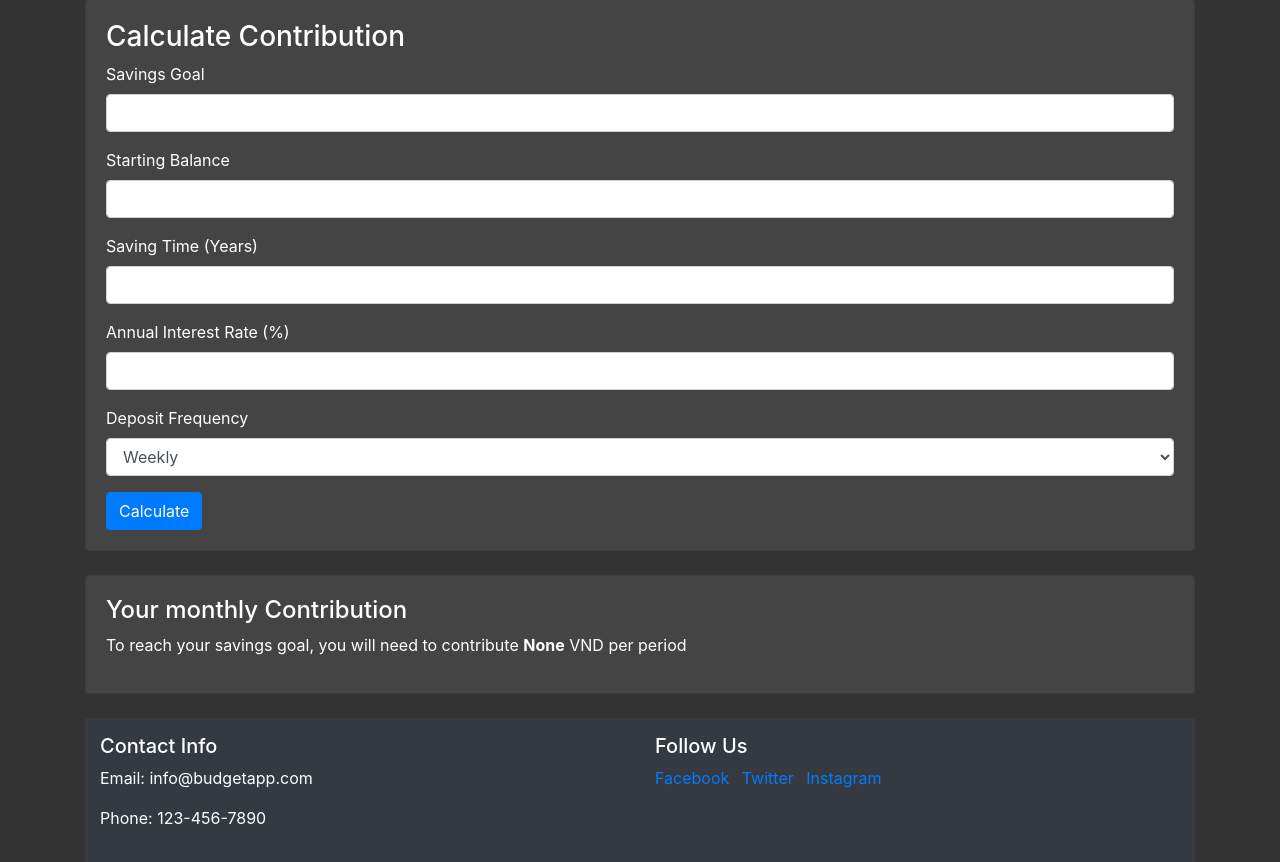
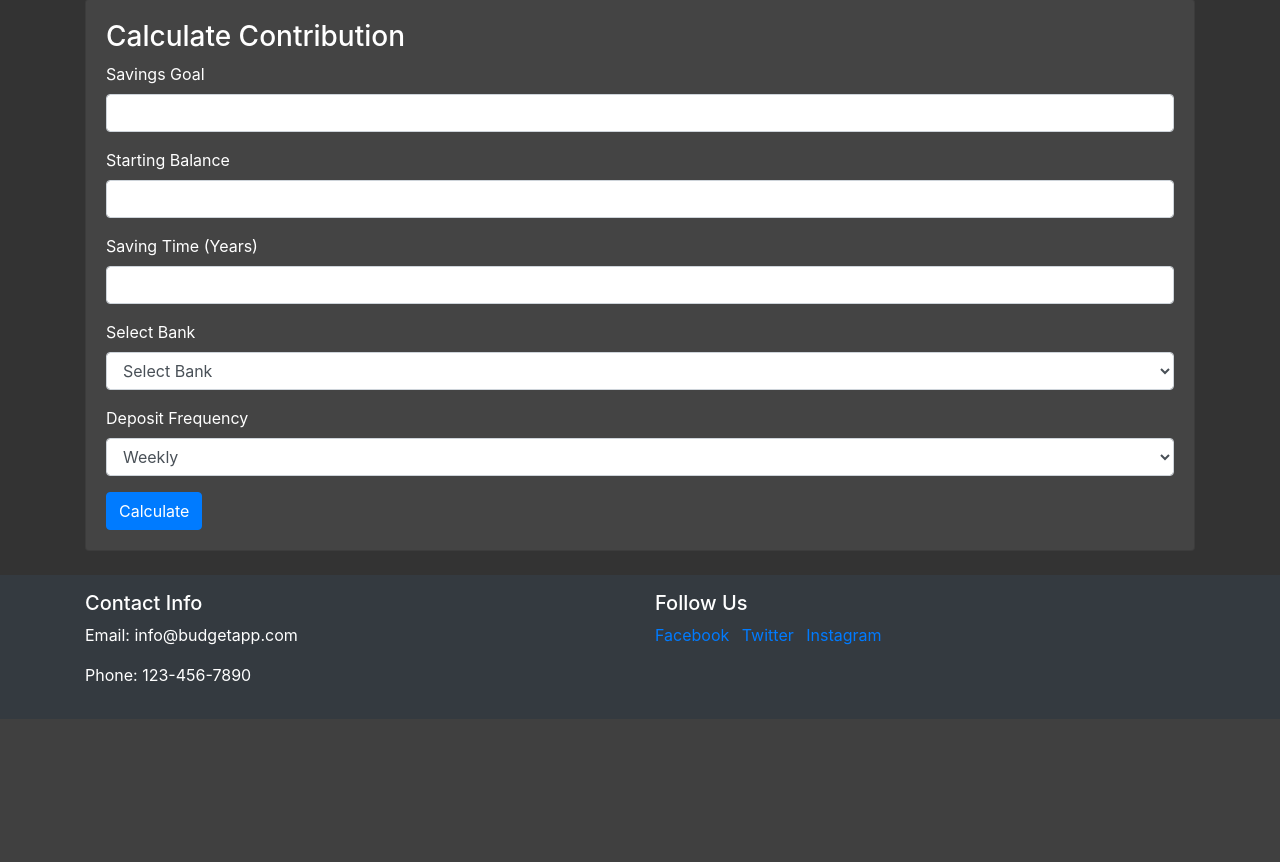
Before and after one commit to bravosixgoingdark/fintech-hackathon, a Flask app: page / in a window 1280 px wide. Shown: the part 606-1468 px from the top of the page. After the commit the page ends 1287 px from the top, so only its background shows below. Run offline with Flask 3, Linux system fonts and the light colour scheme; some libraries are stand-ins or nearby versions.

Commit message:
Add even more code for today

```diff
--- a/app.py
+++ b/app.py
@@ -2,6 +2,7 @@
 import json
 import os
 from calculations import calc_contribution_per_period
+import math
 # add future value and present value
 
 app = Flask(__name__)
@@ -41,7 +42,7 @@
             savings_goal = float(request.form['savings_goal'])
             starting_balance = float(request.form['starting_balance'])
             saving_time = int(request.form['saving_time'])
-            annual_interest_rate = float(request.form['annual_interest_rate'])
+            annual_interest_rate = float(request.form['bank'])
             deposit_frequency = request.form['deposit_frequency']
 
             # Calculate contribution
@@ -75,13 +76,18 @@
     savings_goal = float(request.form['savings_goal'])
     starting_balance = float(request.form['starting_balance'])
     saving_time = int(request.form['saving_time'])
-    annual_interest_rate = float(request.form['annual_interest_rate'])
+    bank = request.form['bank']
     deposit_frequency = request.form['deposit_frequency']
 
-    contribution = round(float(calc_contribution_per_period(savings_goal, starting_balance, saving_time, annual_interest_rate, deposit_frequency)), 1)
+    # Check if the "Other" option is selected for the bank and use the custom interest rate
+    if bank == 'other':
+        annual_interest_rate = float(request.form['custom_interest_rate'])
+    else:
+        annual_interest_rate = float(bank)
+
+    contribution = math.ceil(float(calc_contribution_per_period(savings_goal, starting_balance, saving_time, annual_interest_rate, deposit_frequency)))
     save_to_json()
     return redirect(url_for('index'))
-
 
 @app.errorhandler(Exception)
 def all_exception_handler(error):
--- a/docker-compose.yml
+++ b/docker-compose.yml
@@ -9,3 +9,8 @@
       - .:/app
     environment:
       FLASK_ENV: development
+    networks:
+      - caddy
+networks:
+  caddy:
+    external: true
--- a/templates/index.html
+++ b/templates/index.html
@@ -119,10 +119,22 @@
             <label for="saving_time">Saving Time (Years)</label>
             <input type="number" name="saving_time" class="form-control" required>
           </div>
-          <div class="form-group">
-            <label for="annual_interest_rate">Annual Interest Rate (%)</label>
-            <input type="number" step="0.01" name="annual_interest_rate" class="form-control" required>
-          </div>
+        <div class="form-group">
+          <label for="bank">Select Bank</label>
+          <select name="bank" class="form-control" id="bankSelect">
+            <option value="" disabled selected>Select Bank</option>
+            <option value="6">Vietcombank (6%)</option>
+            <option value="5.7">ABBANK (5.7%)</option>
+            <option value="5">VPBank (5%)</option>
+            <option value="4.5">Techcombank (4.5%)</option>
+            <option value="4">BIDV (4%)</option>
+            <option value="other">Other</option>
+          </select>
+        </div>
+        <div class="form-group" id="customRate" style="display:none">
+          <label for="other_bank">Interest Rate</label>
+          <input type="number" name="custom_interest_rate" class="form-control">
+        </div>
           <div class="form-group">
             <label for="deposit_frequency">Deposit Frequency</label>
             <select name="deposit_frequency" class="form-control">
@@ -136,12 +148,10 @@
         </form>
       </div>
     </div>
-    {% if contribution != 0 %} <!-- Check if contribution is set -->
-    <div class="card mt-4">
-      <div class="card-body">
-        <h4>Your monthly Contribution</h4>
+    {% if contribution is not none and contribution != 0 %} <!-- Check if contribution is set and not None -->
+    <div class="alert alert-success mt-4" role="alert">
+        <h4 class="alert-heading">Your monthly Contribution</h4>
         <p>To reach your savings goal, you will need to contribute <strong>{{ contribution }}</strong> VND per period</p>
-      </div>
     {% endif %}
   </div>
 
@@ -168,5 +178,15 @@
   <!-- Add Bootstrap JS -->
   <script src="https://code.jquery.com/jquery-3.5.1.slim.min.js"></script>
   <script src="https://cdn.jsdelivr.net/npm/bootstrap@4.5.2/dist/js/bootstrap.min.js"></script>
+  <script>
+    document.getElementById('bankSelect').addEventListener('change', function() {
+      var customRate = document.getElementById('customRate');
+      if (this.value === 'other') {
+        customRate.style.display = 'block';
+      } else {
+        customRate.style.display = 'none';
+      }
+    });
+  </script>
 </body>
 </html>
```
